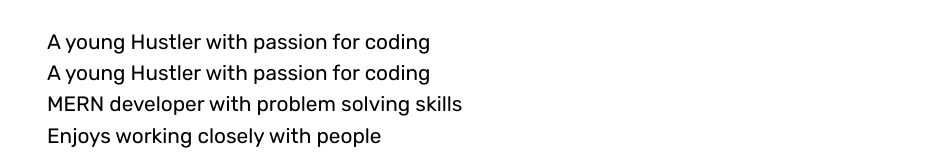
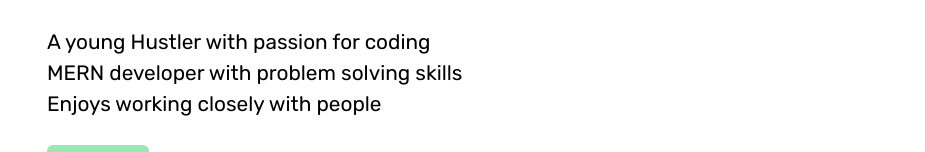
Before and after one commit to Pradeep7976/Portfolio_Client, a React (Create React App) app: page / in a window 1280 px wide. Shown: the part 429-581 px from the top of the page, without its empty margins (289-1214 px from the left). Built offline with nearby package versions, Linux system fonts and the light colour scheme.

Commit message:
discard changes

```diff
--- a/src/components/Header/Header.jsx
+++ b/src/components/Header/Header.jsx
@@ -35,7 +35,6 @@ function Header() {
       <br />
       <br />
       <p className="dsp">A young Hustler with passion for coding</p>
-      <p className="dsp">A young Hustler with passion for coding</p>
       <p className="dsp">MERN developer with problem solving skills</p>
       <p className="dsp">Enjoys working closely with people</p>
       <br />
```
